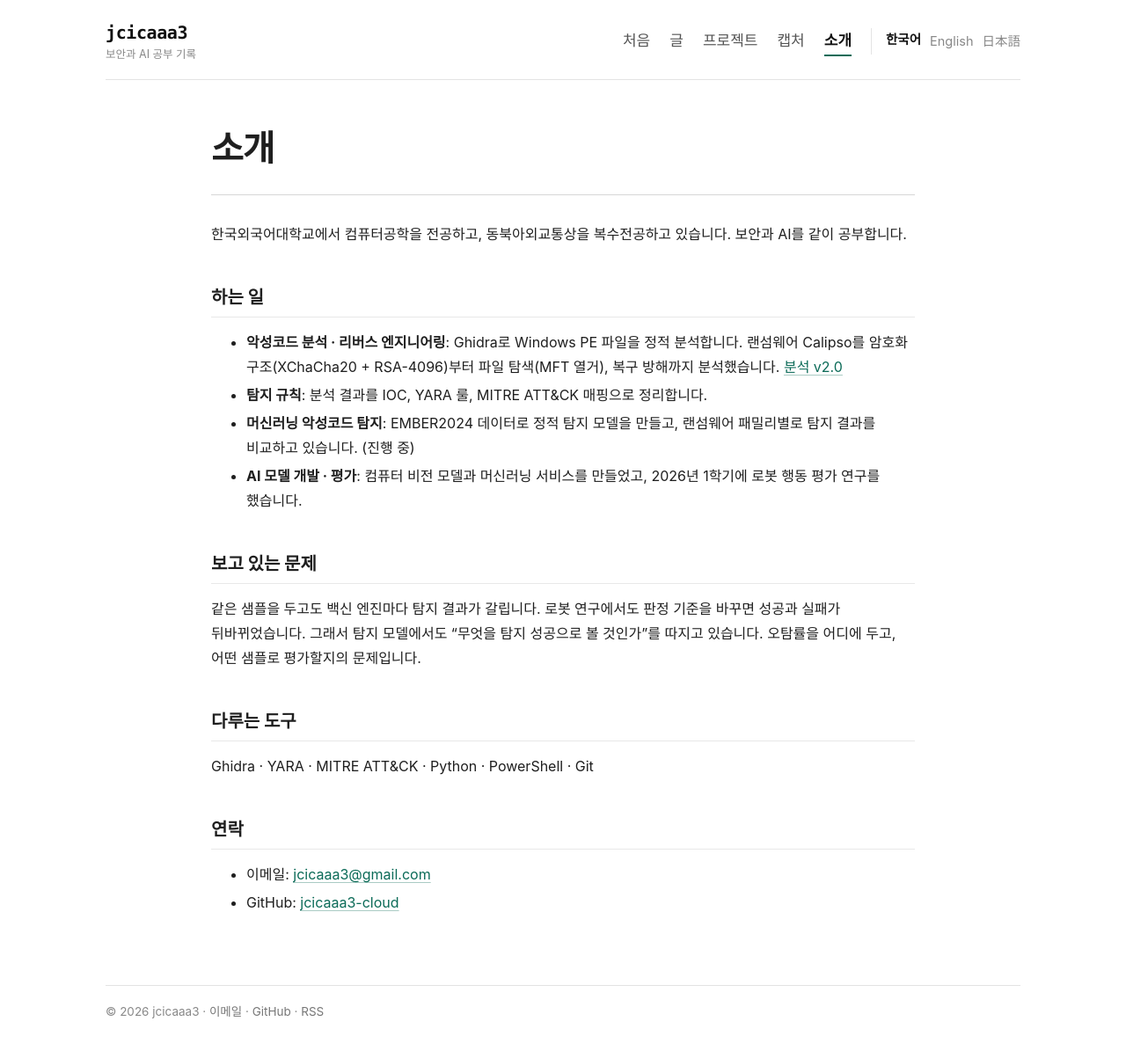
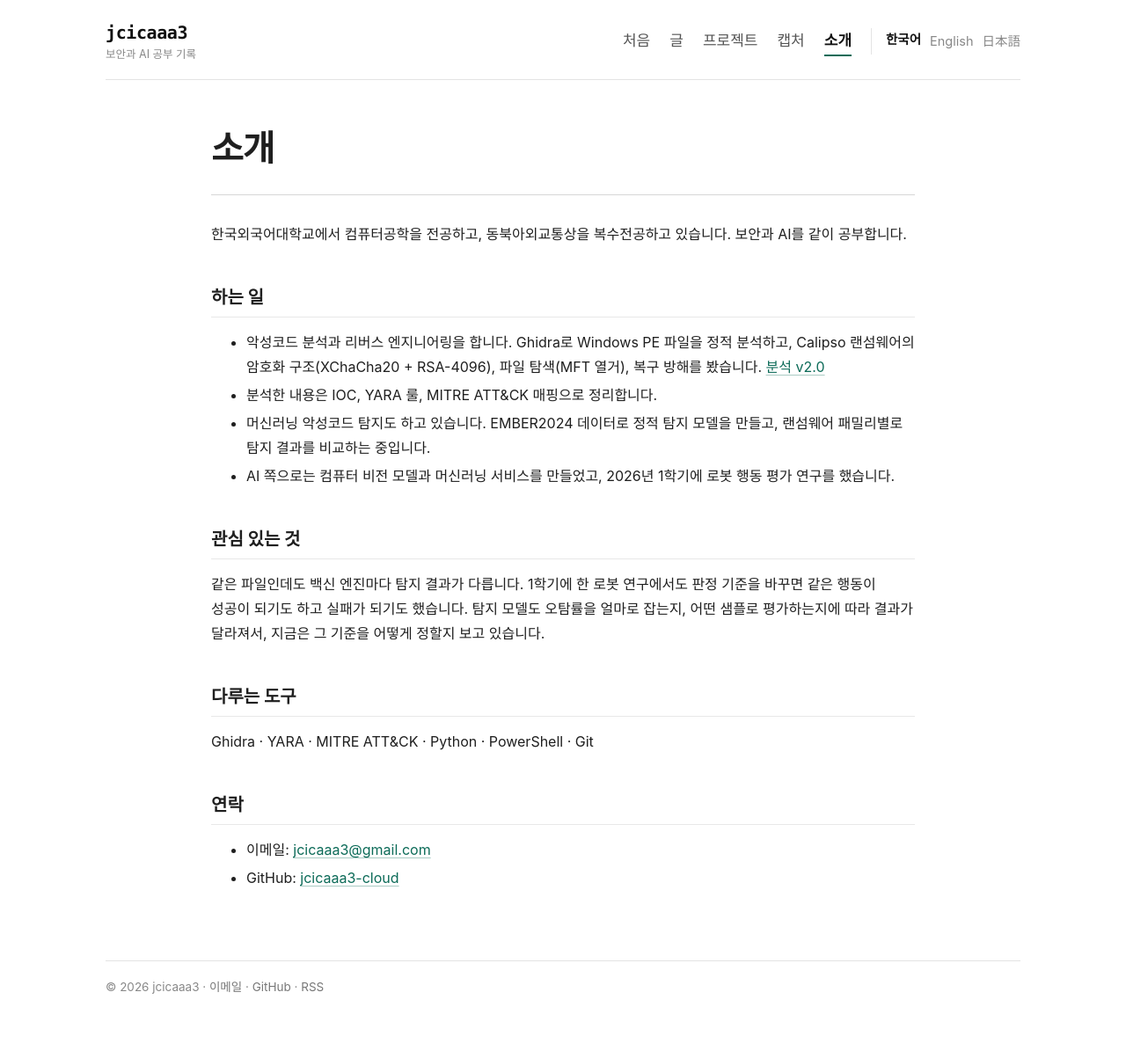
Before and after one commit to jcicaaa3-cloud/jcicaaa3-cloud.github.io, a Jekyll site: the page built from about.md, in a window 1280 px wide. Shown: the whole page at 88% size. Built offline with Jekyll 4.4.1, drawn with Linux system fonts in a browser that asks for light colours; after the commit the page ends 1175 px from its top, so only the background shows below that.

Commit message:
소개 페이지 문장 정리 (ko/en/ja)
굵은 머리말이 붙은 목록을 평문으로 바꾸고, '보고 있는 문제' 문단을
평소 말투로 다시 씀. 내용은 그대로.

```diff
--- a/about.md
+++ b/about.md
@@ -8,14 +8,14 @@ description: "jcicaaa3: 악성코드 분석(리버스 엔지니어링), 랜섬
 
 ## 하는 일
 
-- **악성코드 분석 · 리버스 엔지니어링**: Ghidra로 Windows PE 파일을 정적 분석합니다. 랜섬웨어 Calipso를 암호화 구조(XChaCha20 + RSA-4096)부터 파일 탐색(MFT 열거), 복구 방해까지 분석했습니다. [분석 v2.0]({{ '/research/calipso-v2/' | relative_url }})
-- **탐지 규칙**: 분석 결과를 IOC, YARA 룰, MITRE ATT&CK 매핑으로 정리합니다.
-- **머신러닝 악성코드 탐지**: EMBER2024 데이터로 정적 탐지 모델을 만들고, 랜섬웨어 패밀리별로 탐지 결과를 비교하고 있습니다. (진행 중)
-- **AI 모델 개발 · 평가**: 컴퓨터 비전 모델과 머신러닝 서비스를 만들었고, 2026년 1학기에 로봇 행동 평가 연구를 했습니다.
+- 악성코드 분석과 리버스 엔지니어링을 합니다. Ghidra로 Windows PE 파일을 정적 분석하고, Calipso 랜섬웨어의 암호화 구조(XChaCha20 + RSA-4096), 파일 탐색(MFT 열거), 복구 방해를 봤습니다. [분석 v2.0]({{ '/research/calipso-v2/' | relative_url }})
+- 분석한 내용은 IOC, YARA 룰, MITRE ATT&CK 매핑으로 정리합니다.
+- 머신러닝 악성코드 탐지도 하고 있습니다. EMBER2024 데이터로 정적 탐지 모델을 만들고, 랜섬웨어 패밀리별로 탐지 결과를 비교하는 중입니다.
+- AI 쪽으로는 컴퓨터 비전 모델과 머신러닝 서비스를 만들었고, 2026년 1학기에 로봇 행동 평가 연구를 했습니다.
 
-## 보고 있는 문제
+## 관심 있는 것
 
-같은 샘플을 두고도 백신 엔진마다 탐지 결과가 갈립니다. 로봇 연구에서도 판정 기준을 바꾸면 성공과 실패가 뒤바뀌었습니다. 그래서 탐지 모델에서도 "무엇을 탐지 성공으로 볼 것인가"를 따지고 있습니다. 오탐률을 어디에 두고, 어떤 샘플로 평가할지의 문제입니다.
+같은 파일인데도 백신 엔진마다 탐지 결과가 다릅니다. 1학기에 한 로봇 연구에서도 판정 기준을 바꾸면 같은 행동이 성공이 되기도 하고 실패가 되기도 했습니다. 탐지 모델도 오탐률을 얼마로 잡는지, 어떤 샘플로 평가하는지에 따라 결과가 달라져서, 지금은 그 기준을 어떻게 정할지 보고 있습니다.
 
 ## 다루는 도구
 
```
Also changed, not shown: en/about.md (+6 -6 lines), ja/about.md (+6 -6 lines).
